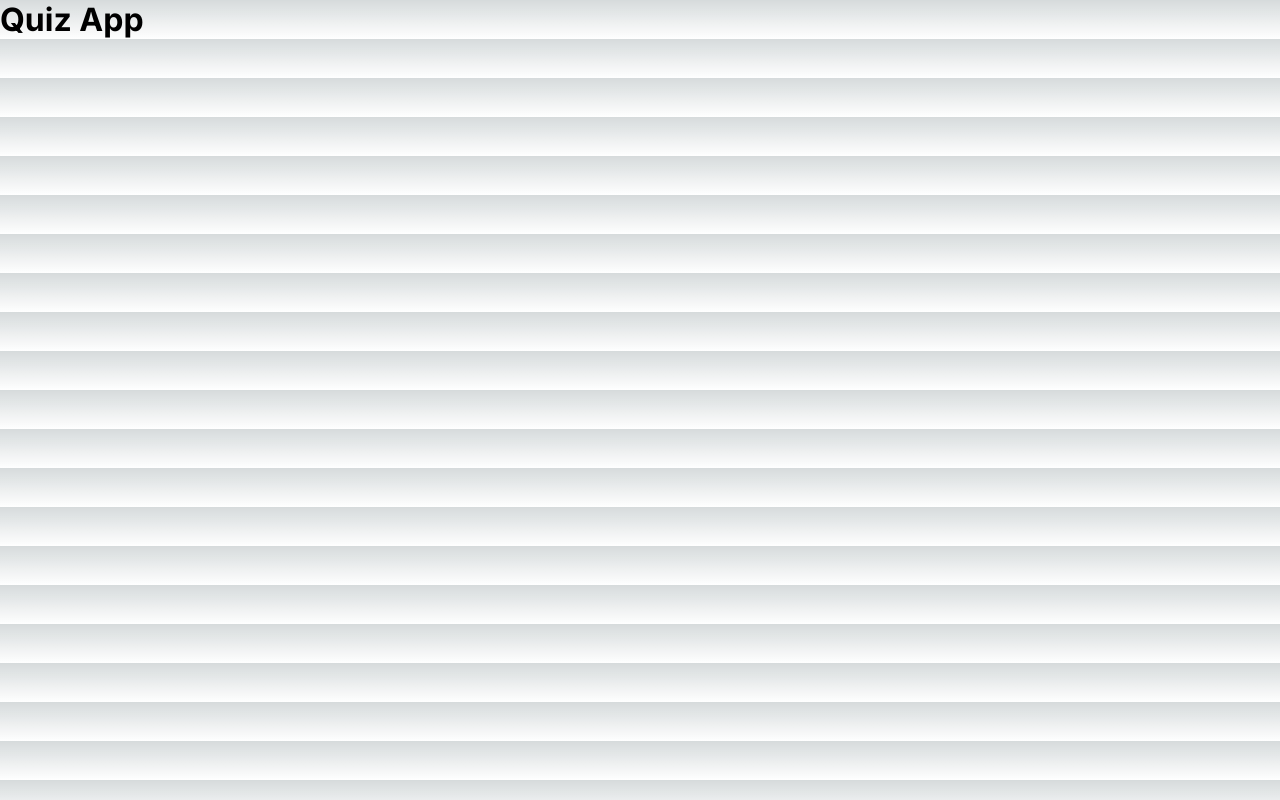
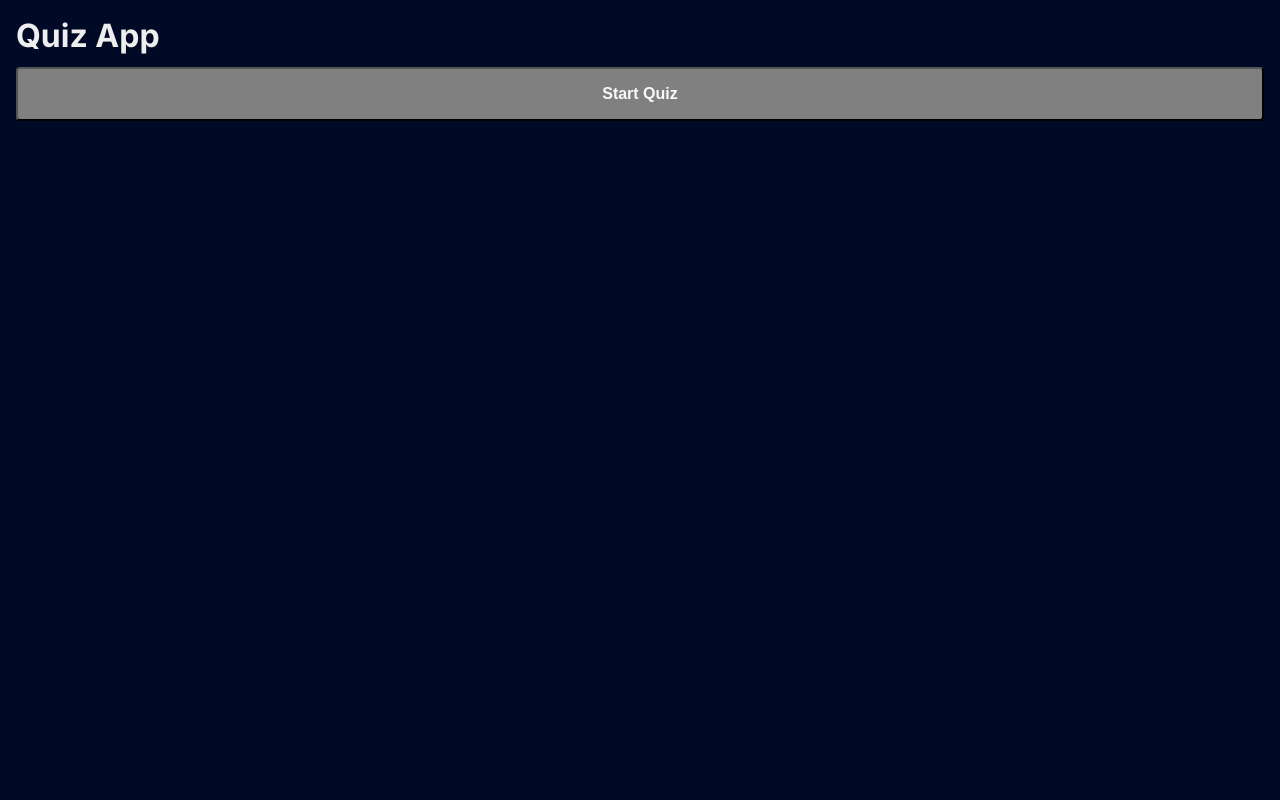
Before and after one commit to sravantp7/quiz-app, a Next.js app: page / in a window 1280 px wide. Built offline with nearby package versions, Linux system fonts and the light colour scheme.

Commit message:
added global styles

```diff
--- a/src/app/globals.css
+++ b/src/app/globals.css
@@ -1,107 +1,52 @@
-:root {
-  --max-width: 1100px;
-  --border-radius: 12px;
-  --font-mono: ui-monospace, Menlo, Monaco, 'Cascadia Mono', 'Segoe UI Mono',
-    'Roboto Mono', 'Oxygen Mono', 'Ubuntu Monospace', 'Source Code Pro',
-    'Fira Mono', 'Droid Sans Mono', 'Courier New', monospace;
-
-  --foreground-rgb: 0, 0, 0;
-  --background-start-rgb: 214, 219, 220;
-  --background-end-rgb: 255, 255, 255;
-
-  --primary-glow: conic-gradient(
-    from 180deg at 50% 50%,
-    #16abff33 0deg,
-    #0885ff33 55deg,
-    #54d6ff33 120deg,
-    #0071ff33 160deg,
-    transparent 360deg
-  );
-  --secondary-glow: radial-gradient(
-    rgba(255, 255, 255, 1),
-    rgba(255, 255, 255, 0)
-  );
-
-  --tile-start-rgb: 239, 245, 249;
-  --tile-end-rgb: 228, 232, 233;
-  --tile-border: conic-gradient(
-    #00000080,
-    #00000040,
-    #00000030,
-    #00000020,
-    #00000010,
-    #00000010,
-    #00000080
-  );
-
-  --callout-rgb: 238, 240, 241;
-  --callout-border-rgb: 172, 175, 176;
-  --card-rgb: 180, 185, 188;
-  --card-border-rgb: 131, 134, 135;
+* {
+  padding: 0;
+  margin: 0;
+  box-sizing: border-box;
 }
 
-@media (prefers-color-scheme: dark) {
-  :root {
-    --foreground-rgb: 255, 255, 255;
-    --background-start-rgb: 0, 0, 0;
-    --background-end-rgb: 0, 0, 0;
-
-    --primary-glow: radial-gradient(rgba(1, 65, 255, 0.4), rgba(1, 65, 255, 0));
-    --secondary-glow: linear-gradient(
-      to bottom right,
-      rgba(1, 65, 255, 0),
-      rgba(1, 65, 255, 0),
-      rgba(1, 65, 255, 0.3)
-    );
-
-    --tile-start-rgb: 2, 13, 46;
-    --tile-end-rgb: 2, 5, 19;
-    --tile-border: conic-gradient(
-      #ffffff80,
-      #ffffff40,
-      #ffffff30,
-      #ffffff20,
-      #ffffff10,
-      #ffffff10,
-      #ffffff80
-    );
-
-    --callout-rgb: 20, 20, 20;
-    --callout-border-rgb: 108, 108, 108;
-    --card-rgb: 100, 100, 100;
-    --card-border-rgb: 200, 200, 200;
-  }
+html, body {
+  overflow-x: hidden;
+  background-color: #000925;
+}
+main {
+  padding: 1rem;
 }
 
-* {
-  box-sizing: border-box;
-  padding: 0;
-  margin: 0;
+h1, h2 {
+  color: #eee;
 }
 
-html,
-body {
-  max-width: 100vw;
-  overflow-x: hidden;
+h3 {
+  padding-bottom: 2rem;
+  color: #000105;
+  font-size: 1.8rem;
 }
 
-body {
-  color: rgb(var(--foreground-rgb));
-  background: linear-gradient(
-      to bottom,
-      transparent,
-      rgb(var(--background-end-rgb))
-    )
-    rgb(var(--background-start-rgb));
+button {
+  padding: 16px 8px;
+  width: 100%;
+  margin-top: 12px;
+  font-size: 1rem;
+  border-radius: 4px;
+  cursor: pointer;
+  background-color: #808080;
+  color: #f8f8f8;
+  font-weight: 600;
 }
 
-a {
-  color: inherit;
-  text-decoration: none;
+.btn-disabled {
+  background-color: lightgray;
 }
 
-@media (prefers-color-scheme: dark) {
-  html {
-    color-scheme: dark;
-  }
+li {
+  list-style: none;
+  cursor: pointer;
+  margin: 9px 0;
+  padding: 16px 8px;
+  color: #000105;
+  border: 1px solid lightgray;
 }
+
+.li-hover:hover {
+  background-color: #d8d8d8;
+}
--- a/src/app/layout.tsx
+++ b/src/app/layout.tsx
@@ -5,7 +5,7 @@ const inter = Inter({ subsets: ['latin'] })
 
 export const metadata = {
   title: 'Quiz App',
-  description: 'Generated by create next app',
+  description: 'Quiz Application using Nextjs 13',
 }
 
 type PropsType = {
--- a/src/app/page.tsx
+++ b/src/app/page.tsx
@@ -5,6 +5,9 @@ export default function Home() {
     <main>
       <div className='container'>
         <h1>Quiz App</h1>
+        <Link href="/quiz">
+          <button>Start Quiz</button>
+        </Link>
       </div>
     </main>
   )
--- /dev/null
+++ b/src/app/quiz/page.tsx
@@ -0,0 +1,5 @@
+export default function Quiz() {
+    return (
+        <h1>Quiz Page</h1>
+    )
+}
```
